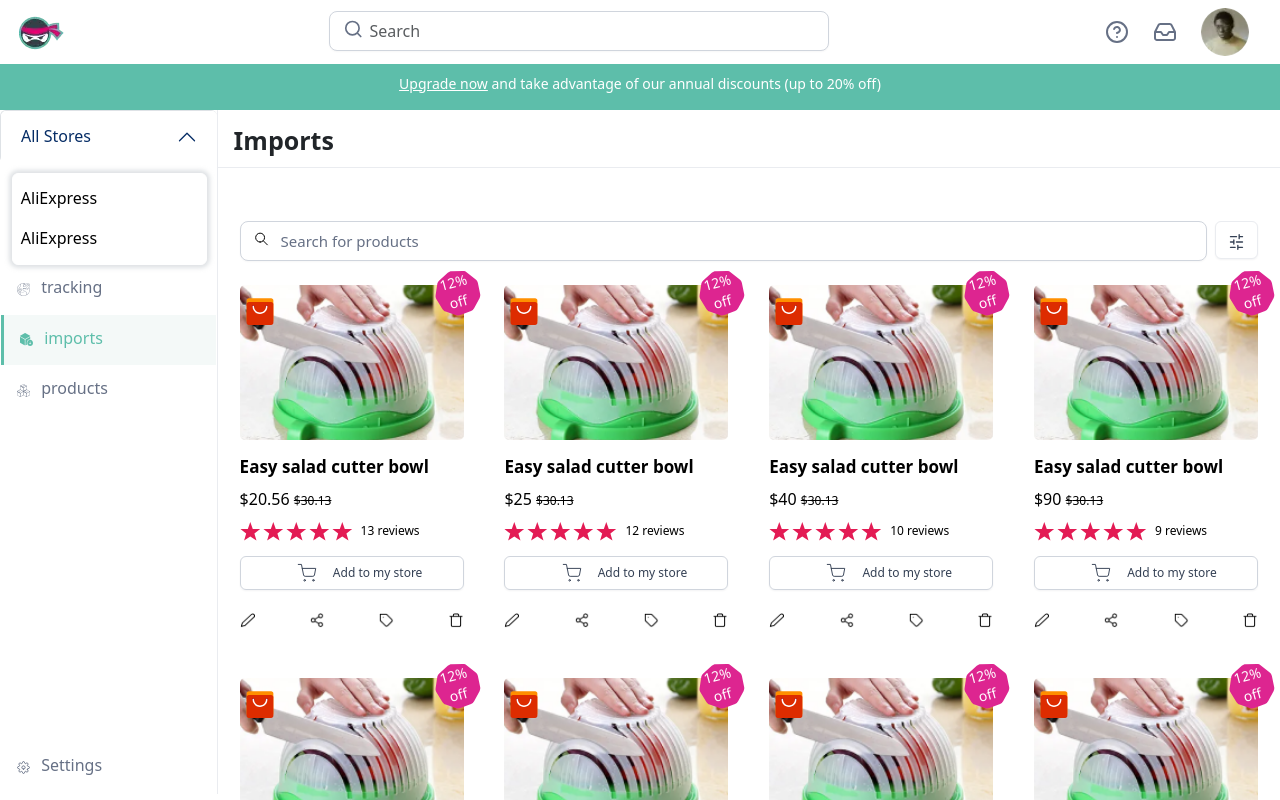
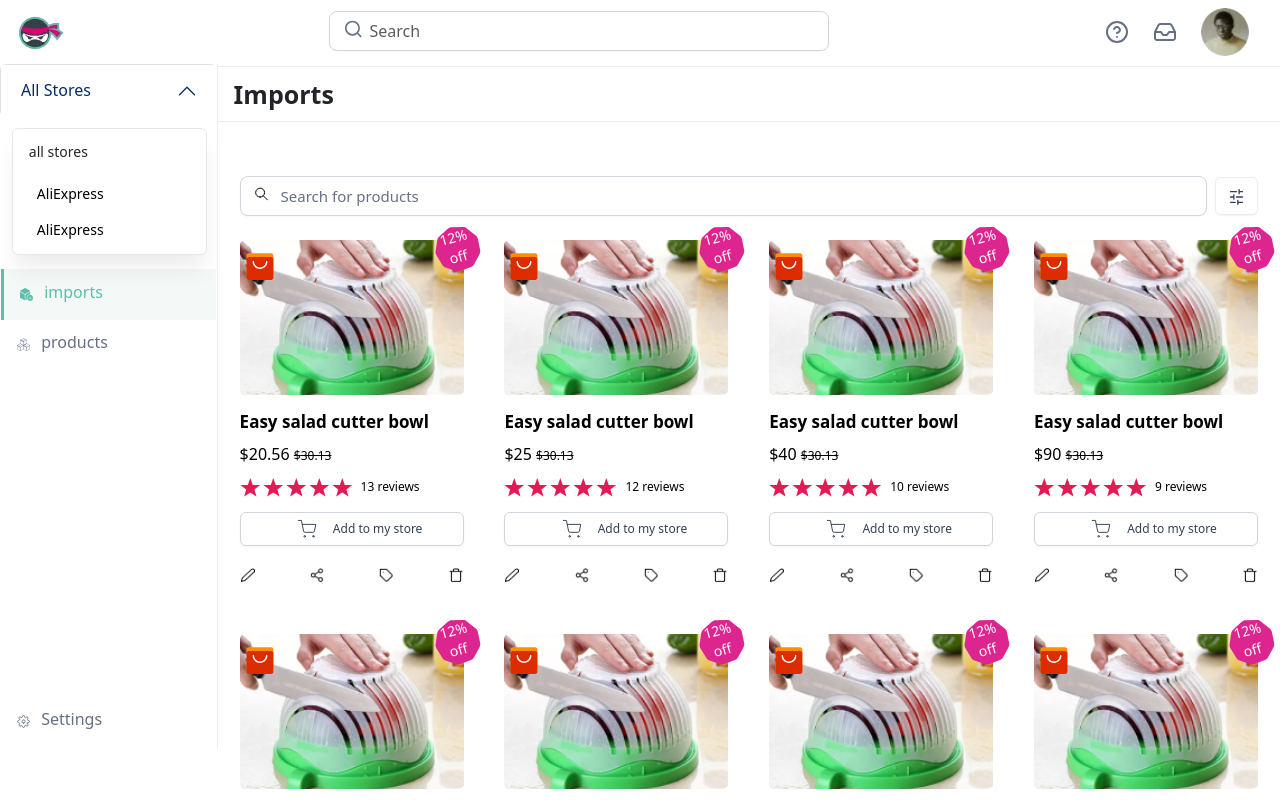
Before and after one commit to omarashrafothman/e-commerse-dashboard, a Next.js app: page /imports in a window 1280 px wide. Both pictures are taken after a click on the button "All Stores". Shown: the top 800 px of the page. Built offline with nearby package versions, Linux system fonts and the light colour scheme.

Commit message:
accordion updte

```diff
--- a/src/components/accordion/AccordionSideBar.jsx
+++ b/src/components/accordion/AccordionSideBar.jsx
@@ -390,6 +390,7 @@ function AccordionSideBar() {
         <Accordion.Item eventKey="0">
           <Accordion.Header>All Stores</Accordion.Header>
           <Accordion.Body>
+            <p>all stores</p>
             <Link href="#">
               <li>AliExpress</li>
             </Link>
--- a/src/components/header/Header.jsx
+++ b/src/components/header/Header.jsx
@@ -88,7 +88,7 @@ function Header() {
           </div>
         </div>
       </nav>
-      <OfferBox />
+      {/*   <OfferBox /> */}
     </header>
   );
 }
--- a/src/pages/orders.jsx
+++ b/src/pages/orders.jsx
@@ -232,7 +232,6 @@ export default function orders() {
               </div>
               <br />
               <br />
-              <br />
 
               <div className="shippingData d-flex flex-column">
                 <div className="shippingDataHeader d-flex align-items-center justify-content-between">
@@ -404,7 +403,6 @@ export default function orders() {
                   </div>
                 </div>
               </div>
-              <br />
               <br />
 
               <div className="shippingBtns  d-flex align-items-center ">
--- a/src/styles/globals.css
+++ b/src/styles/globals.css
@@ -625,22 +625,30 @@ input[type="checkbox"]:checked::before {
   margin-left: 5% !important;
   margin-top: 5%;
   border-radius: 6px;
-  border: 1px solid #fff !important;
+  border: 1px solid #e4e7eb !important;
   transition: all 0.3s ease-in;
   z-index: 500;
   background-color: #fff;
   padding: 0.3rem 0 !important;
-  text-align: center;
-  -webkit-box-shadow: 0px 0px 4px 3px rgba(192, 198, 204, 0.5);
+  text-align: justify;
+  /* -webkit-box-shadow: 0px 0px 4px 3px rgba(192, 198, 204, 0.5);
   -moz-box-shadow: 0px 0px 4px 3px rgba(192, 198, 204, 0.5);
-  box-shadow: 0px 0px 4px 3px rgba(192, 198, 204, 0.5);
-}
-
+  box-shadow: 0px 0px 4px 3px rgba(192, 198, 204, 0.5); */
+  box-shadow: 0px 18px 22px -4px rgba(25, 27, 31, 0.08),
+    0px 4px 8px -4px rgba(25, 27, 31, 0.02);
+}
+
+.accordion-body p {
+  margin-left: 1rem !important;
+  margin-top: 0.5rem;
+
+  font-size: 0.875rem;
+}
 .accordion-body li {
   list-style: none !important;
 
   width: 100% !important;
-  padding: 0.4rem 0.5rem;
+  padding: 0.4rem 1.5rem;
   margin-bottom: 0.2rem;
   text-align: left;
   transition: all 0s ease-in-out;
@@ -651,10 +659,11 @@ input[type="checkbox"]:checked::before {
 .accordion-body a {
   text-decoration: none;
   color: #000;
-  background-color: red !important;
-  width: 100%;
-  font-size: 16px;
-  font-weight: 400;
+
+  width: 100%;
+  font-size: 0.875rem !important;
+  font-weight: 400 !important;
+  line-height: 1.25rem;
 }
 
 .AccordionSideBarList a {
@@ -812,8 +821,9 @@ input[type="checkbox"]:checked::before {
   padding: 0.7rem 1rem;
   margin-bottom: 1rem;
   border-bottom: 1px solid #eaecf0;
-
-  top: 14.1%;
+  border-top: 1px solid #eaecf0;
+
+  top: 8.2%;
   right: 0;
   left: 0;
   position: sticky;
@@ -1957,10 +1967,15 @@ tr td div .orderImage img {
 }
 
 /* offcanvas style end*/
-
+.accordion-button {
+  border-radius: 0px !important;
+}
+.accordion-button.collapsed {
+}
 .accordion-button:focus {
   background-color: var(--white-color) !important;
   border-color: var(--white-color) !important;
+  border-radius: 0px !important;
 }
 /* importsPage style end*/
 
```
